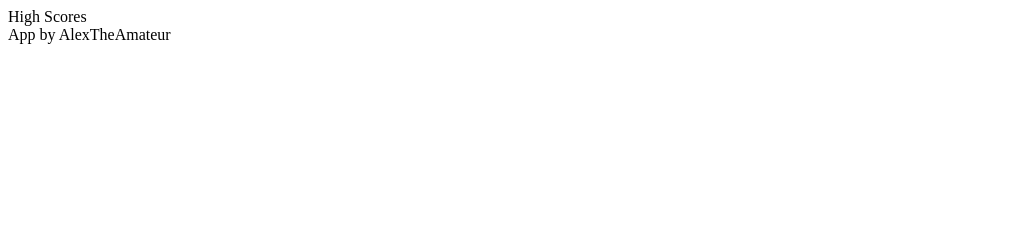
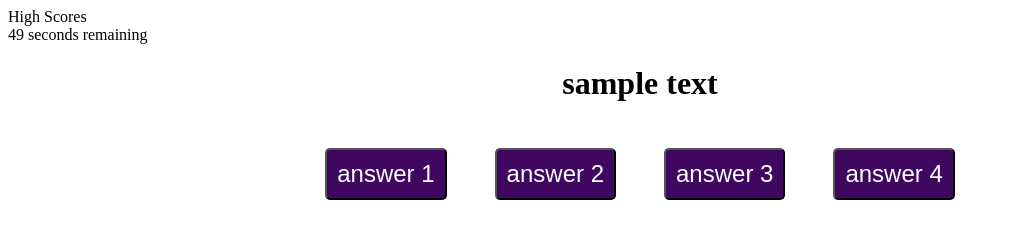
Before and after one commit to AlexTheAmateur/code-quiz, a plain HTML site: page index.html in a window 1280 px wide. Both pictures are taken after a click on the button "Start Quiz". Shown: the whole page, without its empty margins (0-1010 px from the left). Drawn offline with Linux system fonts and the light colour scheme.

Commit message:
buttons now work and are updated to match the questions in the array

```diff
--- a/assets/js/script.js
+++ b/assets/js/script.js
@@ -1,7 +1,9 @@
 var body = document.body;
 var start = document.querySelector(".start-button");
-var question = document.createElement("h1");
-var answer = document.createElement("button");
+var timerEl = document.getElementById("timer");
+var timeLeft = 50;
+var questionNum = 0;
+var score = 0;
 
 const questionArray = [
   {
@@ -15,24 +17,24 @@ const questionArray = [
     correctAnswer: "c",
   },
   {
-    question: "sample text",
+    question: "sample text2",
     answers: {
-      a: "answer 1",
-      b: "answer 2",
-      c: "answer 3",
-      d: "answer 4",
+      a: "answer2 1",
+      b: "answer2 2",
+      c: "answer2 3",
+      d: "answer2 4",
     },
-    correctAnswer: "c",
+    correctAnswer: "d",
   },
   {
-    question: "sample text",
+    question: "sample text3",
     answers: {
-      a: "answer 1",
-      b: "answer 2",
-      c: "answer 3",
-      d: "answer 4",
+      a: "answer3 1",
+      b: "answer3 2",
+      c: "answer3 3",
+      d: "answer3 4",
     },
-    correctAnswer: "c",
+    correctAnswer: "d",
   },
   {
     question: "sample text",
@@ -207,15 +209,82 @@ const questionArray = [
 ];
 
 var startFunction = function () {
-  console.log("this works!");
+  newQuestion();
+  countdown();
+};
+
+var newQuestion = function () {
   var initialPage = document.querySelector("main");
   initialPage.remove();
+  var main = document.createElement("main");
+  body.appendChild(main);
+  var question = document.createElement("h1");
+  var answer1 = document.createElement("button");
+  var answer2 = document.createElement("button");
+  var answer3 = document.createElement("button");
+  var answer4 = document.createElement("button");
+
+  question.id = "question";
+  answer1.className = "answer-button";
+  answer2.className = "answer-button";
+  answer3.className = "answer-button";
+  answer4.className = "answer-button";
+  answer1.id = "a";
+  answer2.id = "b";
+  answer3.id = "c";
+  answer4.id = "d";
+
+  question.innerHTML = questionArray[questionNum].question;
+  answer1.innerHTML = questionArray[questionNum].answers.a;
+  answer2.innerHTML = questionArray[questionNum].answers.b;
+  answer3.innerHTML = questionArray[questionNum].answers.c;
+  answer4.innerHTML = questionArray[questionNum].answers.d;
+
+  main.appendChild(question);
+  main.appendChild(answer1);
+  main.appendChild(answer2);
+  main.appendChild(answer3);
+  main.appendChild(answer4);
 };
 
-var newQuestion = function () {};
+var answerQuestion = function () {
+  if (
+    event.target.id === questionArray[questionNum].correctAnswer &&
+    event.target.className === "answer-button"
+  ) {
+    score++;
+    console.log("correct");
+    questionNum++;
+    score++;
+  } else if (
+    event.target.id != questionArray[questionNum].correctAnswer &&
+    event.target.className === "answer-button"
+  ) {
+    timeLeft = timeLeft - 5;
+    console.log("incorrect");
+    questionNum++;
+  }
+  newQuestion();
+  console.log(questionNum);
+};
 
-var answerQuestion = function () {};
+var countdown = function () {
+  console.log("timing");
+
+  var timeInterval = setInterval(function () {
+    if (timeLeft > 1) {
+      timerEl.textContent = timeLeft + " seconds remaining";
+      timeLeft--;
+    } else if (timeLeft === 1) {
+      timerEl.textContent = timeLeft + " second remaining";
+      timeLeft--;
+    } else {
+      timerEl.textContent = "";
+      clearInterval(timeInterval);
+    }
+  }, 1000);
+};
 
 start.addEventListener("click", startFunction);
-
+body.addEventListener("click", answerQuestion);
 // When I click the start button, it removes the current body and replaces it with a question and 4 options
--- a/index.html
+++ b/index.html
@@ -12,9 +12,9 @@
 <body>
   <header>
     <div>High Scores</div>
-    <div class="timer"></div>
+    <div id="timer">Timer</div>
   </header>
-  <main>
+  <main class="main">
     <h1>Coding Quiz</h1>
     <p>
       This is a quiz on coding basics including topics related to HTML, CSS, and
@@ -22,6 +22,5 @@
     </p>
     <button class="start-button">Start Quiz</button>
   </main>
-  <footer>App by AlexTheAmateur</footer>
   <script src="./assets/js/script.js"></script>
 </body>
```
